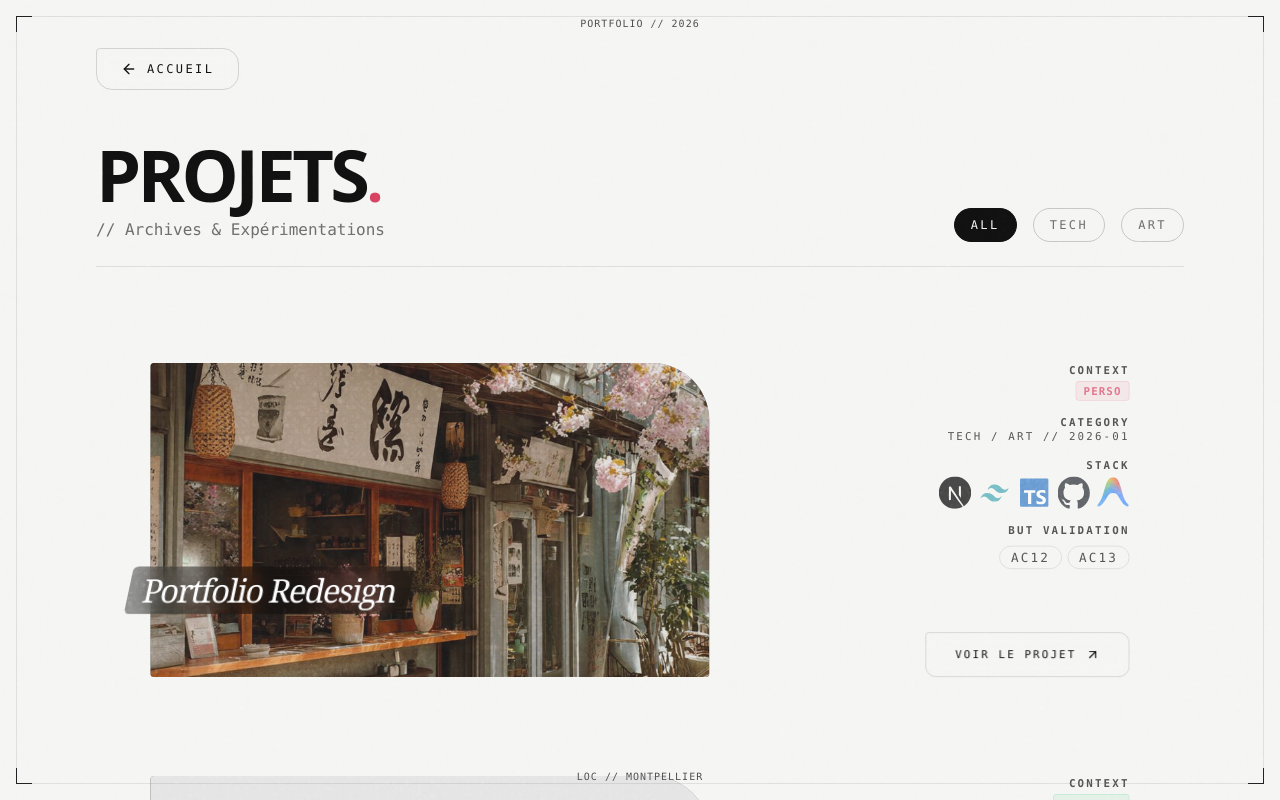
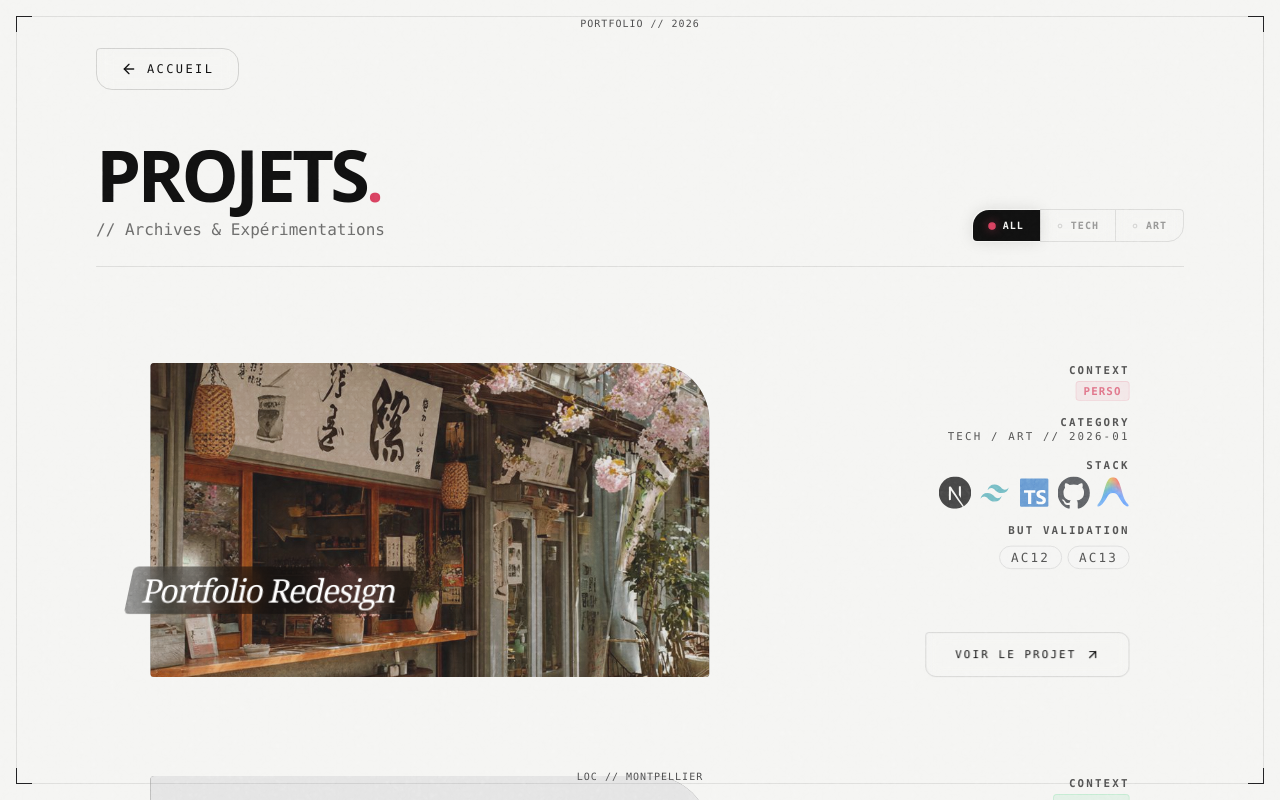
Before and after one commit to theodoredeboisseson/theodoredeboisseson.github.io, a Next.js app: page /projects in a window 1280 px wide. Shown: the top 800 px of the page. Built offline with nearby package versions, Linux system fonts and the light colour scheme; a web font is replaced by a local one.

Commit message:
feat(filter): Introduce TacticalFilter component for ProjectListClient and SkillsArsenal

```diff
--- a/app/components/sections/ProjectListClient.tsx
+++ b/app/components/sections/ProjectListClient.tsx
@@ -1,10 +1,11 @@
 'use client';
 
 import { useState } from 'react';
-import { AnimatePresence } from 'framer-motion';
-import ProjectCard from '../ui/cards/ProjectCard';
-import ReturnButton from '../ui/navigation/ReturnButton';
-import { Project, ProjectListClientProps } from '../../types';
+import { AnimatePresence, motion } from 'framer-motion';
+import ProjectCard from '@/app/components/ui/cards/ProjectCard';
+import ReturnButton from '@/app/components/ui/navigation/ReturnButton';
+import TacticalFilter from '@/app/components/ui/navigation/TacticalFilter';
+import { Project, ProjectListClientProps } from '@/app/types';
 
 const CATEGORIES = ['All', 'Tech', 'Art'];
 
@@ -31,17 +32,12 @@ export default function ProjectListClient({ projects }: ProjectListClientProps)
                     <p className="font-mono text-foreground/60">// Archives & Expérimentations</p>
                 </div>
 
-                <div className="flex flex-wrap gap-4">
-                    {CATEGORIES.map(cat => (
-                        <button
-                            key={cat}
-                            onClick={() => setActiveFilter(cat)}
-                            className={`button ${activeFilter === cat ? 'button-primary' : 'button-outline'}`}
-                        >
-                            {cat}
-                        </button>
-                    ))}
-                </div>
+                <TacticalFilter
+                    options={CATEGORIES}
+                    activeOptions={activeFilter}
+                    onChange={setActiveFilter}
+                    mode="radio"
+                />
             </div>
 
             {/* Gallery List */}
--- a/app/components/sections/SkillsArsenal.tsx
+++ b/app/components/sections/SkillsArsenal.tsx
@@ -3,10 +3,11 @@
 import {motion} from 'framer-motion';
 import {useState, useEffect} from 'react';
 import {ChevronDown} from 'lucide-react';
-import SkillDrawer from '../ui/overlays/SkillDrawer';
-import SkillSticker from '../ui/cards/SkillSticker';
+import SkillDrawer from '@/app/components/ui/overlays/SkillDrawer';
+import SkillSticker from '@/app/components/ui/cards/SkillSticker';
+import TacticalFilter from '@/app/components/ui/navigation/TacticalFilter';
 
-import {Skill, SkillsArsenalProps} from '../../types';
+import {Skill, SkillsArsenalProps} from '@/app/types';
 
 export default function SkillsArsenal({id, projects, skills}: SkillsArsenalProps) {
     const [selectedSkill, setSelectedSkill] = useState<Skill | null>(null);
@@ -96,23 +97,12 @@ export default function SkillsArsenal({id, projects, skills}: SkillsArsenalProps
 
                     <div className="flex items-center gap-3 flex-wrap">
                         {/* Category filters */}
-                        <div className="flex flex-wrap gap-2">
-                            <button
-                                onClick={() => setSelectedCategories([])}
-                                className={`button ${selectedCategories.length === 0 ? 'button-primary' : 'button-outline'}`}
-                            >
-                                All
-                            </button>
-                            {categories.map(category => (
-                                <button
-                                    key={category}
-                                    onClick={() => toggleCategory(category)}
-                                    className={`button ${selectedCategories.includes(category) ? 'button-primary' : 'button-outline'}`}
-                                >
-                                    {category}
-                                </button>
-                            ))}
-                        </div>
+                        <TacticalFilter
+                            options={['All', ...categories]}
+                            activeOptions={selectedCategories}
+                            onChange={(opt) => opt === 'All' ? setSelectedCategories([]) : toggleCategory(opt)}
+                            mode="checkbox"
+                        />
                     </div>
                 </div>
 
--- /dev/null
+++ b/app/components/ui/navigation/TacticalFilter.tsx
@@ -0,0 +1,74 @@
+'use client';
+
+import { motion } from 'framer-motion';
+import { TacticalFilterProps } from '@/app/types';
+
+export default function TacticalFilter({
+    options,
+    activeOptions,
+    onChange,
+    mode = 'radio',
+    className = ""
+}: TacticalFilterProps) {
+
+    const isSelected = (option: string) => {
+        if (mode === 'radio') return activeOptions === option;
+        if (option === 'All') return Array.isArray(activeOptions) && activeOptions.length === 0;
+        return Array.isArray(activeOptions) && activeOptions.includes(option);
+    };
+
+    return (
+        <div className={`flex flex-wrap gap-0 w-fit ${className}`}>
+            {options.map((option, index) => {
+                const selected = isSelected(option);
+                const isFirst = index === 0;
+                const isLast = index === options.length - 1;
+
+                return (
+                    <button
+                        key={option}
+                        onClick={() => onChange(option)}
+                        className={`
+                            group relative flex items-center gap-2 px-4 py-2 transition-all duration-300
+                            btn-tactical border-y border-r-0 border-foreground/10
+                            ${selected
+                                ? 'bg-foreground text-background z-10 border-transparent shadow-[0_0_15px_rgba(0,0,0,0.1)]'
+                                : 'bg-foreground/3 text-foreground/40 hover:text-foreground hover:bg-foreground/10'}
+
+                            /* Selective Rounding */
+                            first:rounded-tl-2xl first:rounded-bl-sm
+                            last:rounded-br-2xl last:rounded-tr-sm last:border-r
+                            rounded-none
+
+                            ${mode === "radio" && ('bg-transparent!')}
+                        `}
+                    >
+                        {/* Status Indicator */}
+                        <div className="relative flex items-center justify-center size-1.5">
+                            <div className={`transition-all duration-300 border ${mode === 'radio' ? 'rounded-full' : 'rounded-none'}
+                                ${selected ? 'border-primary bg-primary scale-125 shadow-[0_0_8px_rgba(217,66,97,0.5)]' : 'border-foreground/20 scale-75'}`}
+                                style={{ width: '100%', height: '100%' }}
+                            />
+                        </div>
+
+                        <span className="relative z-10 font-bold tracking-widest text-smol uppercase">{option}</span>
+
+                        {/* Layout animation for the dark background sliding (Radio only) */}
+                        {mode === 'radio' && selected && (
+                            <motion.div
+                                layoutId="activeFilterBg"
+                                className={`absolute inset-0 bg-foreground -z-10
+
+                                    rounded-none
+                                    ${isFirst && ('rounded-tl-2xl rounded-bl-sm')}
+                                    ${isLast && ('rounded-br-2xl rounded-tr-sm')}
+                                `}
+                                transition={{ type: 'spring', bounce: 0, duration: 0.4 }}
+                            />
+                        )}
+                    </button>
+                );
+            })}
+        </div>
+    );
+}
--- a/data/skills.json
+++ b/data/skills.json
@@ -71,7 +71,7 @@
     },
     {
         "name": "Agile Scrum",
-        "category": "Method",
+        "category": "Methods",
         "icon": "scrum.svg",
         "comfortLevel": 3,
         "description": "Méthodologie de gestion de projet itérative et collaborative. L'utilisation de tableaux Kanban est devenue automatique."
```
